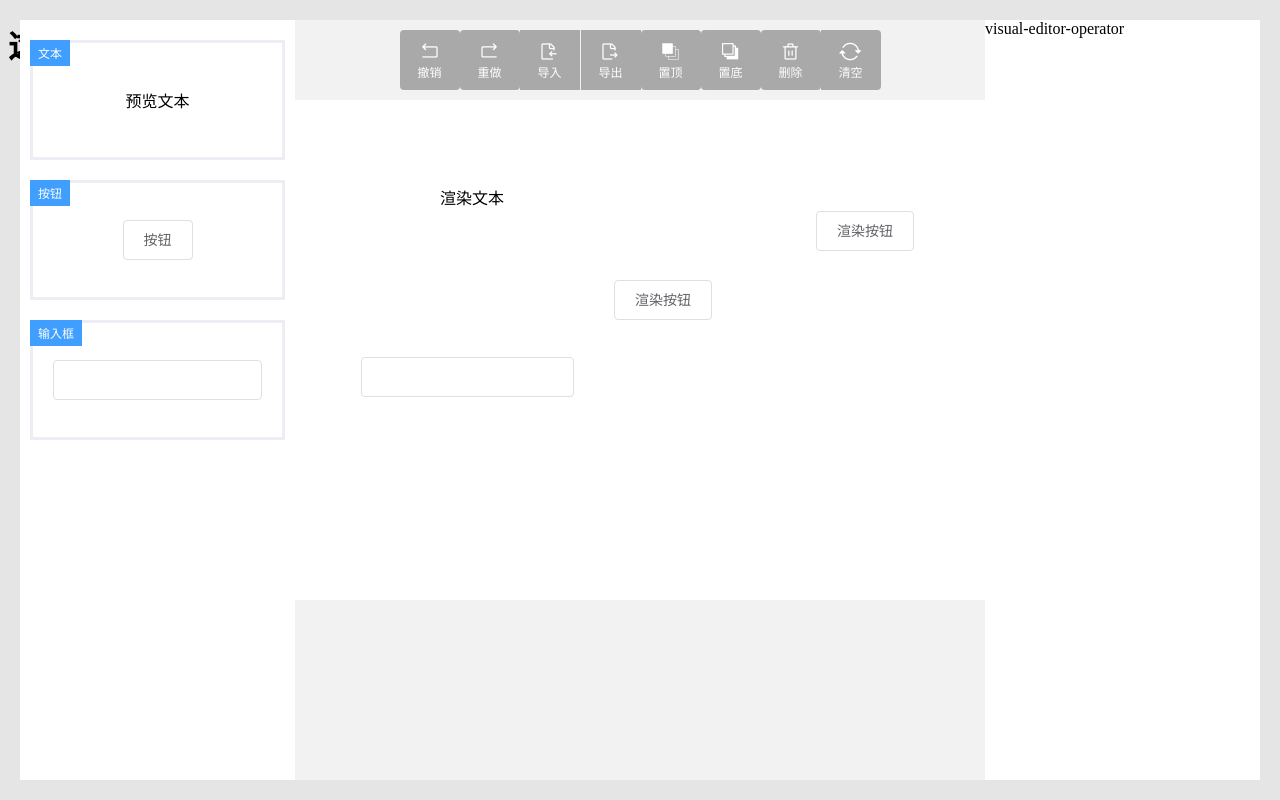
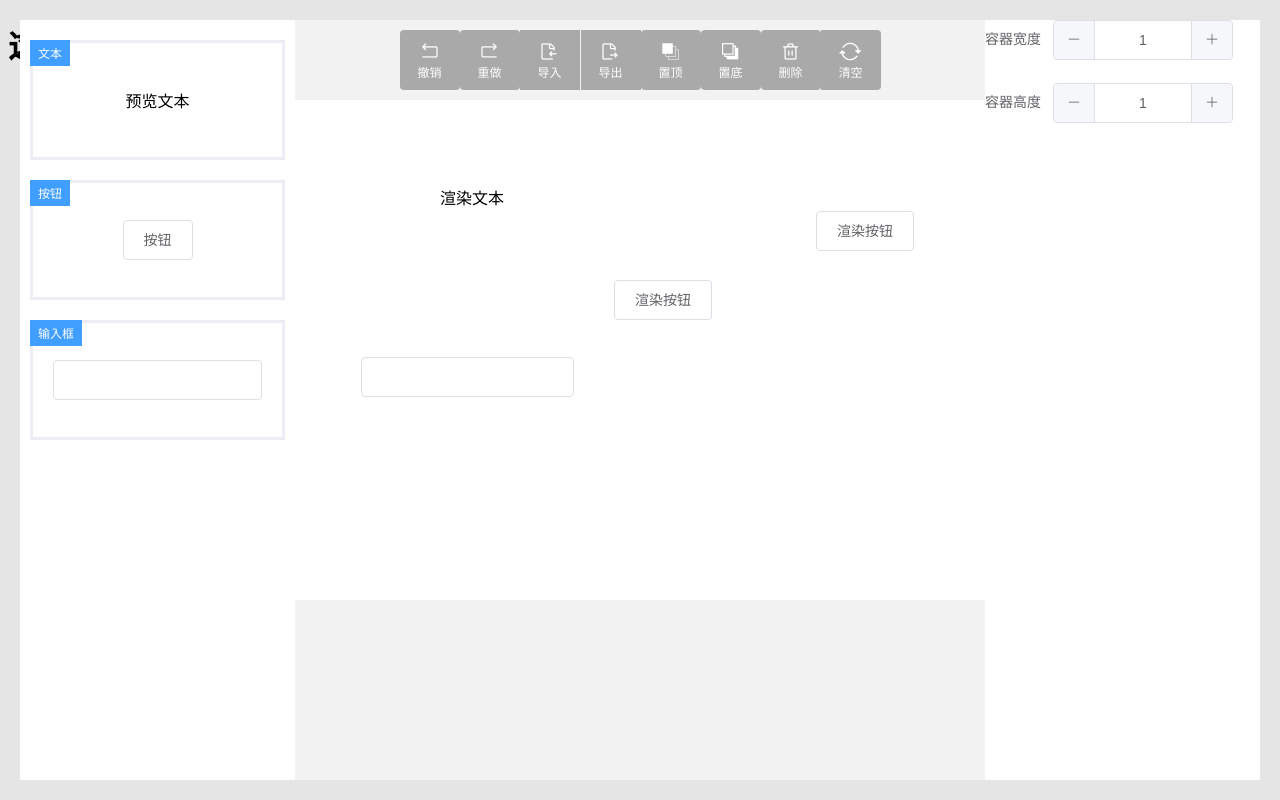
Before and after one commit to rockboom/vue-dragable, a Vue app: page / in a window 1280 px wide. Built offline with nearby package versions, Linux system fonts and the light colour scheme.

Commit message:
operator:display basic edit operation for component

```diff
--- a/package.json
+++ b/package.json
@@ -1,5 +1,5 @@
 {
-  "name": "zhufeng-vue-drops-2101",
+  "name": "vue-dragable",
   "version": "0.1.0",
   "private": true,
   "scripts": {
--- /dev/null
+++ b/src/packages/visual-editor-operator.tsx
@@ -0,0 +1,60 @@
+import { ElColorPicker, ElForm, ElFormItem, ElInput, ElInputNumber, ElOption, ElSelect } from "element-plus";
+import { defineComponent, PropType, reactive } from "vue";
+import { VisualEditorProps, VisualEditorPropsType } from "./visual-editor.props";
+import { VisualEditorBlockData, VisualEditorConfig } from "./visual-editor.utils";
+
+export const VisualOperatorEditor = defineComponent({
+    props: {
+        block: { type: Object as PropType<VisualEditorBlockData> },
+        config: { type: Object as PropType<VisualEditorConfig>, required: true }
+    },
+    setup(props) {
+        const state = reactive({
+            editData:'' as any
+        })
+        const renderEditor = (propName: string, propConfig: VisualEditorProps) => {
+            return {
+                [VisualEditorPropsType.input]: () => (<ElInput v-model={state.editData}/>),
+                [VisualEditorPropsType.color]: () => (<ElColorPicker v-model={state.editData}/>),
+                [VisualEditorPropsType.select]: () => (<ElSelect v-model={state.editData}>
+                    {propConfig.options!.map(opt => (
+                        <ElOption label={opt.label} value={opt.val} />
+                    ))}
+                </ElSelect>),
+            }[propConfig.type]();
+        }
+        return () => {
+            let content: JSX.Element | null = null;
+            if (!props.block) {
+                content = <>
+                    <ElFormItem label="容器宽度">
+                        <ElInputNumber {...{ modelValue: 1 }} />
+                    </ElFormItem>
+                    <ElFormItem label="容器高度">
+                        <ElInputNumber {...{ modelValue: 1 }} />
+                    </ElFormItem>
+                </>
+            } else {
+                const { componentKey } = props.block;
+                const component = props.config.componentMap[componentKey];
+                if (!!component && !!component.props) {
+                    content = <>
+                        {Object.entries(component.props || {}).map(([propName, propConfig]) => {
+                            return <ElFormItem label={propConfig.label} key={propName}>
+                                {renderEditor(propName,propConfig)}
+                            </ElFormItem>
+                        })}
+                    </>
+                }
+
+            }
+            return (
+                <div class="visual-editor-operator">
+                    <ElForm>
+                        {content}
+                    </ElForm>
+                </div>
+            )
+        }
+    }
+})
--- a/src/packages/visual-editor.tsx
+++ b/src/packages/visual-editor.tsx
@@ -8,7 +8,7 @@ import { createNewBlock, VisualEditorBlockData, VisualEditorComponent, VisualEdi
 import { useVisualCommand } from './visual.command';
 import { ElMessageBox } from 'element-plus'
 import { $$dropdown, DropdownOption } from './utils/dropdown-service';
-
+import { VisualOperatorEditor} from './visual-editor-operator'
 
 export const VisualEditor = defineComponent({
     props: {
@@ -43,7 +43,7 @@ export const VisualEditor = defineComponent({
         })
 
         const state = reactive({
-            selectBlock: null as null | VisualEditorBlockData,       // 当前选中的组件
+            selectBlock: undefined as undefined | VisualEditorBlockData,       // 当前选中的组件
         });
 
         const dragstart = createEvent();
@@ -151,7 +151,7 @@ export const VisualEditor = defineComponent({
                         if (!e.shiftKey) {
                             /* 点击空白处，清空所有选中的block */
                             methods.clearFocus();
-                            state.selectBlock = null;
+                            state.selectBlock = undefined;
                         }
                     }
                 },
@@ -378,9 +378,7 @@ export const VisualEditor = defineComponent({
                         })
                     }
                 </div>
-                <div class="visual-editor-operator">
-                    visual-editor-operator
-                </div>
+                <VisualOperatorEditor block={state.selectBlock} config={props.config}/>
                 <div class="visual-editor-body">
                     <div class="visual-editor-content">
                         <div class="visual-editor-container"
--- a/src/visual.config.tsx
+++ b/src/visual.config.tsx
@@ -69,7 +69,7 @@ export type VisualEditorSelectOptions = {
 
 export function createEditorSelectProp(label: string, options: VisualEditorSelectOptions): VisualEditorProps {
     return {
-        type: VisualEditorPropsType.color,
+        type: VisualEditorPropsType.select,
         label,
         options,
     }
```
